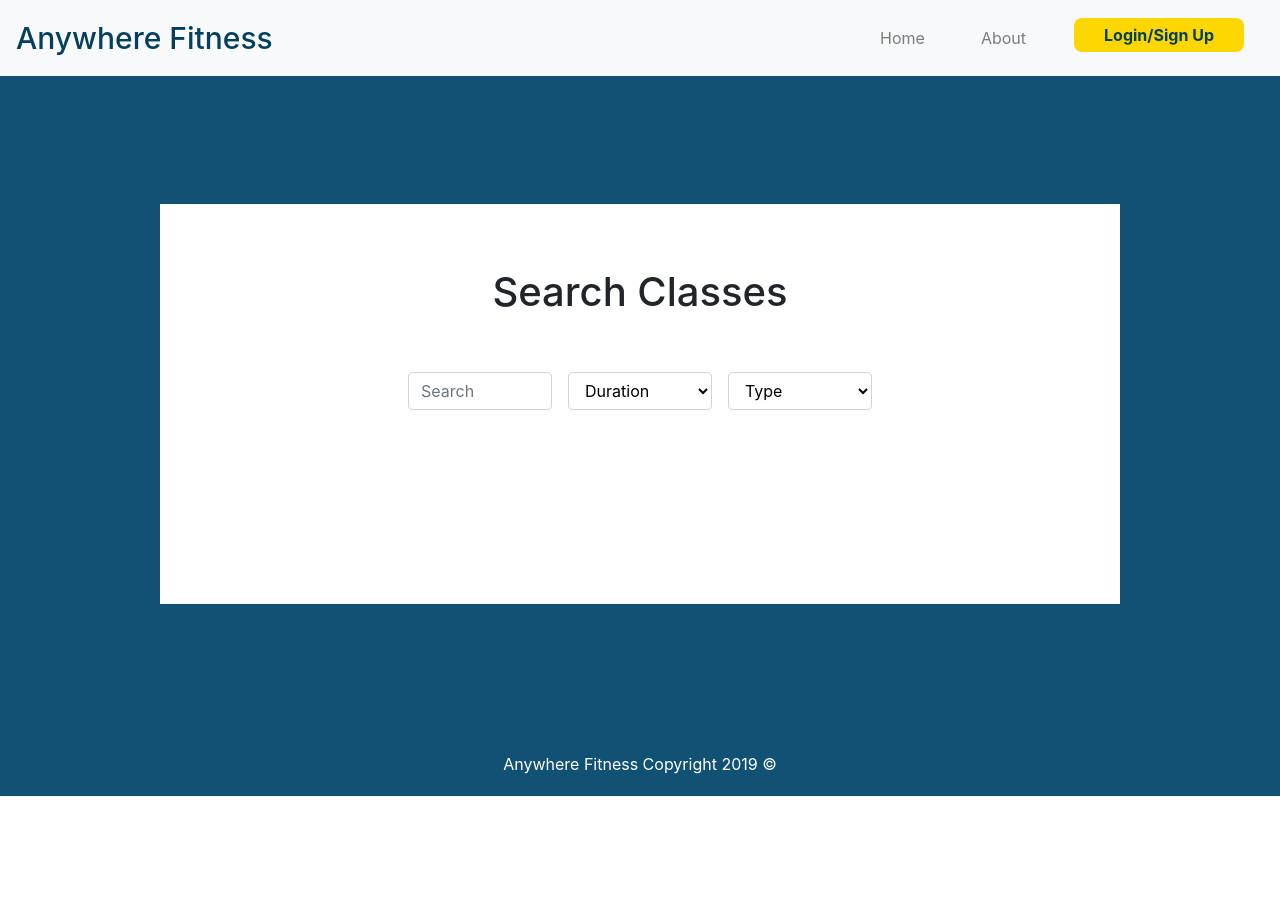
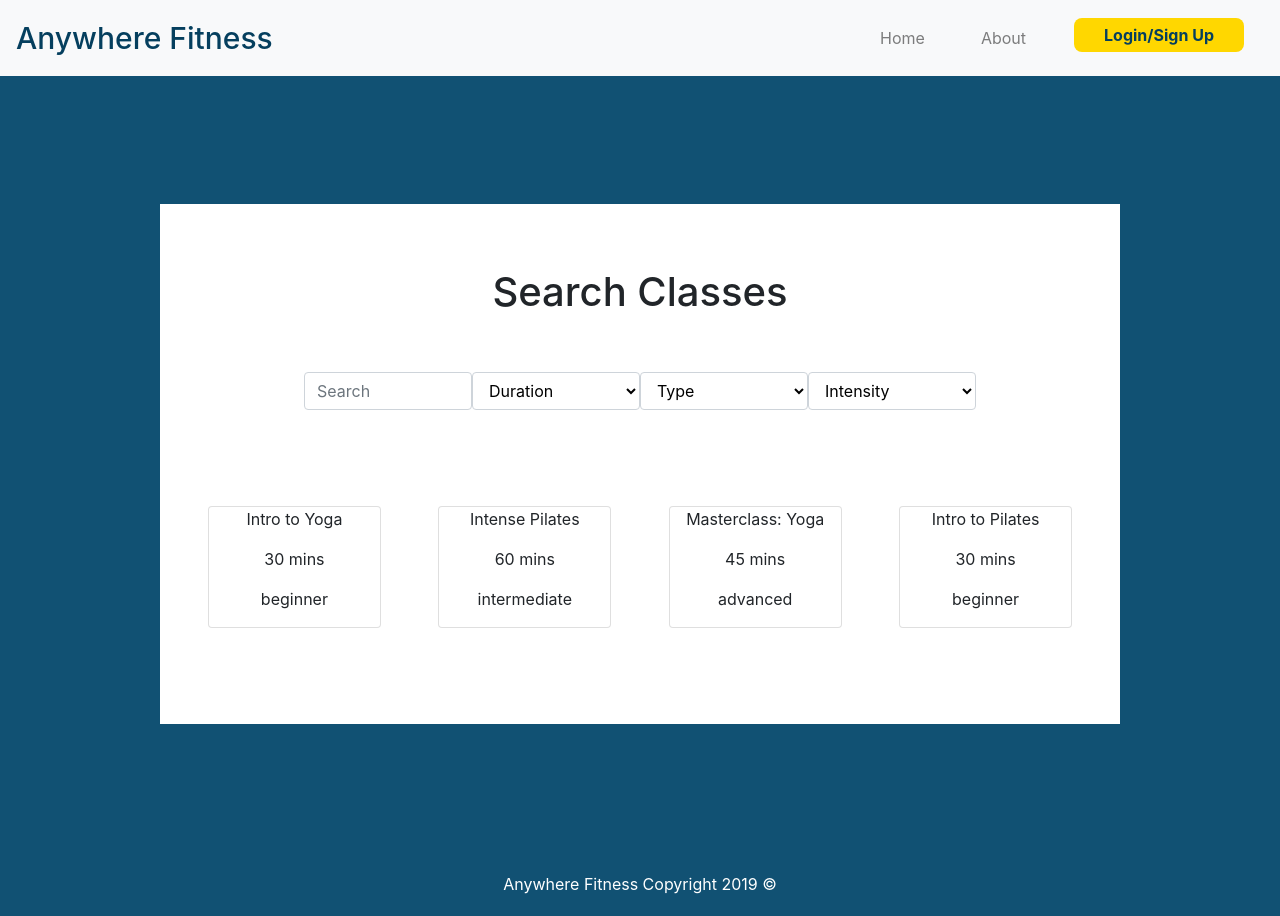
Before and after one commit to BUILD-WEEKS-ANYWHERE-FITNESS/front-end, a React (Create React App) app in the folder anywhere-fitness/: page /classes in a window 1280 px wide. Before the commit the page ends 800 px from the top, so only its background shows below. Built offline with nearby package versions, Linux system fonts and the light colour scheme; sample sign-in values are in the browser's storage; what react-animations would draw is missing.

Commit message:
Added search classes functionality

```diff
--- a/anywhere-fitness/src/components/Classes/Classes.js
+++ b/anywhere-fitness/src/components/Classes/Classes.js
@@ -1,36 +1,104 @@
-import React, { useEffect } from 'react';
+import React, { useState, useEffect } from 'react';
 import { Input } from 'reactstrap';
-import { getData } from '../../actions'
+import ClassesCard from "./ClassesCard";
+import axios from "axios";
 
 
 const Classes = (props) => {
+    //Fake data, for now
+    const [search, setSearch] = useState({
+    searchTerm: "",
+    duration: "",
+    type: "",
+    intensity: "",
+    })
+    const [classes,setClasses] = useState([
+        {
+        name: 'Intro to Yoga',
+        duration: '30 mins',
+        type: "yoga",
+        intensity: 'beginner'
+        },
+        {
+          name: 'Intense Pilates',
+          duration: '60 mins',
+          type: "pilates",
+          intensity: 'intermediate'
+        },
+        {
+          name: 'Masterclass: Yoga',
+          duration: '45 mins',
+          type: "yoga",
+          intensity: 'advanced'
+        },
+        {
+          name: 'Intro to Pilates',
+          duration: '30 mins',
+          type: "pilates",
+          intensity: 'beginner'
+        }
+      ])
 
-  // useEffect(() => {
-  //   props.getData()
-  //   console.log(props,`classList`)
-  // }, [])
+      const [searchResults, setSearchResults] = useState([]);
 
+      useEffect(() => {
+          const resultSearch = classes.filter(classObj =>
+                             classObj.name.toLowerCase().includes(search.searchTerm.toLowerCase())
+                                        );
+         const resultDuration = resultSearch.filter(classObj =>
+                                              classObj.duration.includes(search.duration)
+                                              )
+
+         const resultType = resultDuration.filter(classObj =>
+                                                 classObj.type.toLowerCase().includes(search.type.toLowerCase())
+                                                 )
+         const resultIntensity = resultType.filter(classObj =>
+                                                 classObj.intensity.toLowerCase().includes(search.intensity.toLowerCase())
+                                                 )
+
+                setSearchResults(resultIntensity);
+
+      }, [search]);
+
+      //Controlled Inputs
+      //
+      const changeHandler = (e) => {
+          setSearch({...search, [e.target.name]: e.target.value})
+      }
   return (
     <div className="card-container">
     <div className="classes">
         <h1> Search Classes </h1>
         <div className="class-search-card">
-            <Input className="class-search-bar" type="search" name="search" id="search" placeholder="Search" />
-            <Input className="class-search-drops" type="select" name="select" id="select">
-              <option>Duration</option>
-              <option>30 mins</option>
-              <option>45 mins</option>
-              <option>60 mins</option>
+            <Input className="class-search-bar" type="search" name="searchTerm" id="searchTerm" placeholder="Search" onChange={changeHandler}/>
+            <Input className="class-search-drops" type="select" name="duration" id="duration" onChange={changeHandler}>
+              <option value="">Duration</option>
+              <option value="30 mins">30 mins</option>
+              <option value="45 mins">45 mins</option>
+              <option value="60 mins">60 mins</option>
         </Input>
-        <Input className="class-search-drops" type="select" name="select" id="select">
-              <option>Type</option>
-              <option>Yoga</option>
-              <option>Pilates</option>
+        <Input className="class-search-drops" type="select" name="type" id="type" onChange={changeHandler}>
+              <option value="">Type</option>
+              <option value="Yoga">Yoga</option>
+              <option value="Pilates">Pilates</option>
+        </Input>
+        <Input className="class-search-drops" type="select" name="intensity" id="intensity" onChange={changeHandler}>
+              <option value="">Intensity</option>
+              <option value="Beginner">Beginner</option>
+              <option value="Intermediate">Intermediate</option>
+              <option value="Advances">Advanced</option>
         </Input>
 
+        </div>
+        <div className="class-cards-container">
+            {searchResults.map(singleClass => (
+                    <ClassesCard singleClass={singleClass} />
+                ))}
+        </div>
+
             </div>
-            </div>
-        </div>
+
+    </div>
 
   );
 }
--- /dev/null
+++ b/anywhere-fitness/src/components/Classes/ClassesCard.js
@@ -0,0 +1,15 @@
+import React from "react";
+import {Card} from "reactstrap";
+
+
+export default function ClassesCard (props) {
+    return (
+        <span className="class-cards">
+            <Card>
+                <p> {props.singleClass.name} </p>
+                <p> {props.singleClass.duration} </p>
+                <p> {props.singleClass.intensity} </p>
+            </Card>
+        </span>
+    )
+}
--- a/anywhere-fitness/src/css/index.css
+++ b/anywhere-fitness/src/css/index.css
@@ -276,11 +276,25 @@ header button {
   color: #4f5a5f;
   font-weight: bold;
 }
+.class-cards-container {
+  display: flex;
+  margin-top: 10%;
+  margin-bottom: 10%;
+  width: 100%;
+  padding-left: 5%;
+  padding-right: 5%;
+  flex-flow: row wrap;
+  justify-content: space-between;
+  text-align: center;
+}
+.class-cards {
+  width: 20%;
+}
 .classes {
   padding-top: 5%;
   background-color: white;
   width: 75%;
-  height: 400px;
+  height: 100%;
   display: flex;
   align-items: center;
   flex-flow: column nowrap;
@@ -293,7 +307,7 @@ header button {
 .classes .class-search-card {
   margin-top: 5%;
   background-color: white;
-  width: 50%;
+  width: 70%;
   display: flex;
   flex-flow: nowrap;
   justify-content: space-around;
--- /dev/null
+++ b/anywhere-fitness/src/less/classcards.less
@@ -0,0 +1,17 @@
+
+.class-cards-container {
+    display: flex;
+    margin-top: 10%;
+    margin-bottom: 10%;
+    width: 100%;
+    padding-left: 5%;
+    padding-right: 5%;
+    flex-flow: row wrap;
+    justify-content: space-between;
+    text-align: center;
+
+}
+
+.class-cards {
+    width: 20%;
+}
--- a/anywhere-fitness/src/less/classes.less
+++ b/anywhere-fitness/src/less/classes.less
@@ -2,7 +2,7 @@
     padding-top: 5%;
     background-color:white;
     width: 75%;
-    height: 400px;
+    height: 100%;
     display: flex;
     align-items: center;
     flex-flow: column nowrap;
@@ -15,7 +15,7 @@
     .class-search-card {
         margin-top: 5%;
         background-color: white;
-        width: 50%;
+        width: 70%;
         display: flex;
         flex-flow:  nowrap;
         justify-content: space-around;
--- a/anywhere-fitness/src/less/index.less
+++ b/anywhere-fitness/src/less/index.less
@@ -5,5 +5,6 @@
 @import "home";
 @import "FormPages";
 @import "header";
+@import "classcards";
 @import "classes";
 @import "footer";
```
